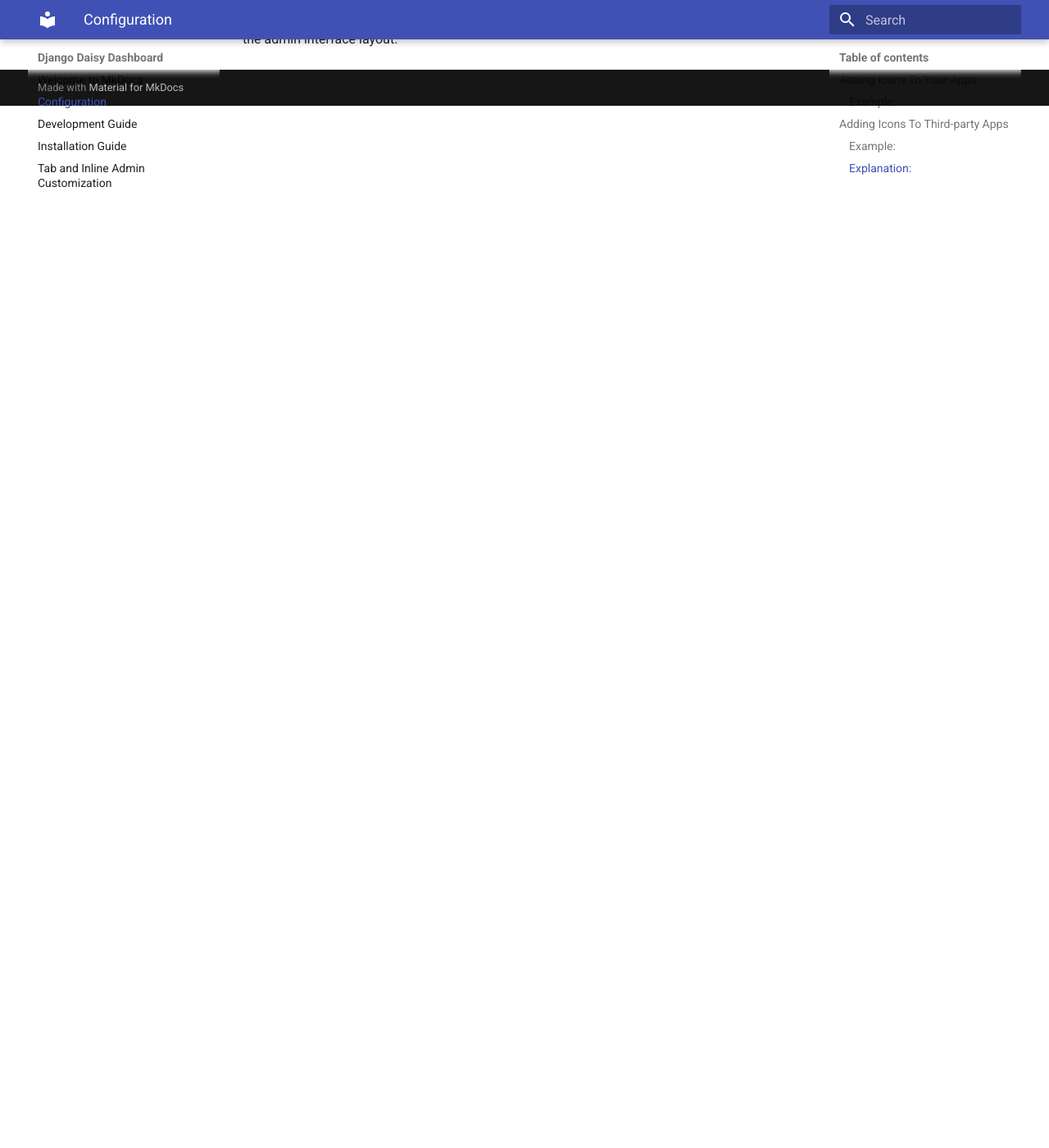
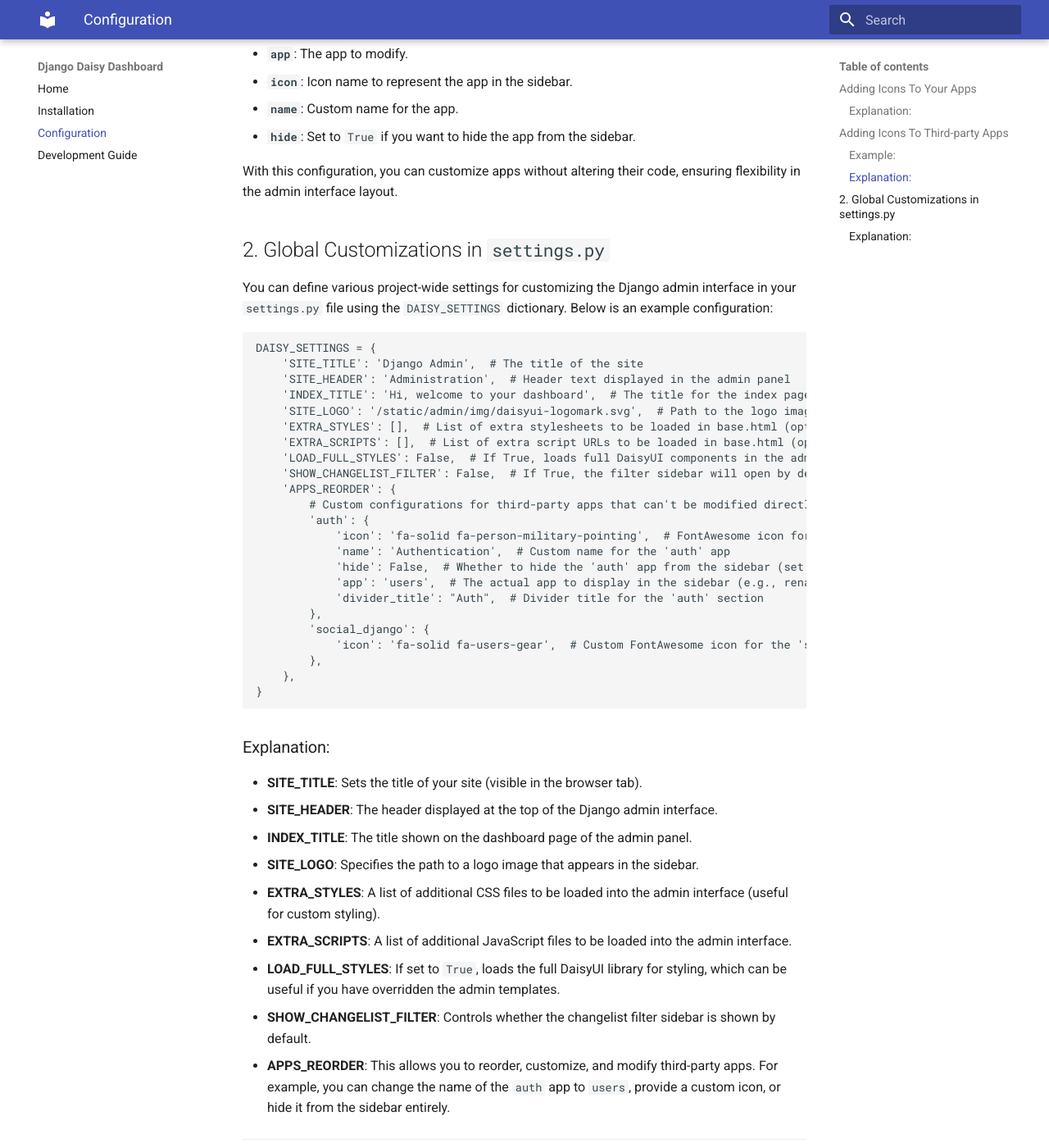
Before and after one commit to hypy13/django-daisy-docs, an MkDocs documentation site: the page built from docs/configuration.md, in a window 1280 px wide and 1400 px high, scrolled down 1405 px. Shown: the whole window at 82% size. Built offline with MkDocs 1.6.1 and Material for MkDocs 9.7.7, drawn with Linux system fonts in a browser that asks for light colours; some of the changed text lies outside the part shown.

Commit message:
update docs

````diff
--- a/docs/configuration.md
+++ b/docs/configuration.md
@@ -1,23 +1,25 @@
 # Configuration
 
 ## Adding Icons To Your Apps
+1. App Configuration in apps.py
 
-To assign a custom icon to a specific app, you can add the `icon` attribute within the app's `AppConfig` class located
-in the `apps.py` file.
+You can configure app-specific settings in the apps.py file for each application within your Django project. Below is an example of how to customize the Polls app:
 
-### Example:
+```py
+class PollsConfig(AppConfig):
+    name = 'polls'  # The name of the app
+    icon = 'fa fa-square-poll-vertical'  # FontAwesome icon for the app (optional)
+    divider_title = "Apps"  # Title of the section divider in the sidebar (optional)
+    priority = 0  # Determines the order of the app in the sidebar (higher values appear first, optional)
+    hide = False  # Set to True to hide the app from the sidebar menu (optional)
+```
+### Explanation:
+- **name**: The name of the app.
+- **icon**: An optional FontAwesome icon to display next to the app name in the sidebar.
+- **divider_title**: The title for the section divider, grouping similar apps together (optional).
+- **priority**: An optional setting that controls the order of apps in the sidebar; higher values appear at the top.
+- **hide**: If set to `True`, the app will be hidden from the sidebar menu.
 
-```python
-from django.apps import AppConfig
-from django.utils.translation import gettext_lazy as _
-
-
-class CustomerConfig(AppConfig):
-    name = 'apps.customer'
-    verbose_name = _('Customers')
-    icon = 'fa fa-users-viewfinder'  # Add your icon class here
-
-```
 
 Django Daisy uses **FontAwesome v5 Free icons** for dashboard customization. You can browse and choose from the
 available free icons on the [FontAwesome website](https://fontawesome.com/icons).
@@ -58,3 +60,46 @@
 
 With this configuration, you can customize apps without altering their code, ensuring flexibility in the admin interface
 layout.
+
+## 2. Global Customizations in `settings.py`
+
+You can define various project-wide settings for customizing the Django admin interface in your `settings.py` file using the `DAISY_SETTINGS` dictionary. Below is an example configuration:
+
+```python
+DAISY_SETTINGS = {
+    'SITE_TITLE': 'Django Admin',  # The title of the site
+    'SITE_HEADER': 'Administration',  # Header text displayed in the admin panel
+    'INDEX_TITLE': 'Hi, welcome to your dashboard',  # The title for the index page of dashboard
+    'SITE_LOGO': '/static/admin/img/daisyui-logomark.svg',  # Path to the logo image displayed in the sidebar
+    'EXTRA_STYLES': [],  # List of extra stylesheets to be loaded in base.html (optional)
+    'EXTRA_SCRIPTS': [],  # List of extra script URLs to be loaded in base.html (optional)
+    'LOAD_FULL_STYLES': False,  # If True, loads full DaisyUI components in the admin (useful if you have custom template overrides)
+    'SHOW_CHANGELIST_FILTER': False,  # If True, the filter sidebar will open by default on changelist views
+    'APPS_REORDER': {
+        # Custom configurations for third-party apps that can't be modified directly in their `apps.py`
+        'auth': {
+            'icon': 'fa-solid fa-person-military-pointing',  # FontAwesome icon for the 'auth' app
+            'name': 'Authentication',  # Custom name for the 'auth' app
+            'hide': False,  # Whether to hide the 'auth' app from the sidebar (set to True to hide)
+            'app': 'users',  # The actual app to display in the sidebar (e.g., rename 'auth' to 'users')
+            'divider_title': "Auth",  # Divider title for the 'auth' section
+        },
+        'social_django': {
+            'icon': 'fa-solid fa-users-gear',  # Custom FontAwesome icon for the 'social_django' app
+        },
+    },
+}
+```
+
+### Explanation:
+- **SITE_TITLE**: Sets the title of your site (visible in the browser tab).
+- **SITE_HEADER**: The header displayed at the top of the Django admin interface.
+- **INDEX_TITLE**: The title shown on the dashboard page of the admin panel.
+- **SITE_LOGO**: Specifies the path to a logo image that appears in the sidebar.
+- **EXTRA_STYLES**: A list of additional CSS files to be loaded into the admin interface (useful for custom styling).
+- **EXTRA_SCRIPTS**: A list of additional JavaScript files to be loaded into the admin interface.
+- **LOAD_FULL_STYLES**: If set to `True`, loads the full DaisyUI library for styling, which can be useful if you have overridden the admin templates.
+- **SHOW_CHANGELIST_FILTER**: Controls whether the changelist filter sidebar is shown by default.
+- **APPS_REORDER**: This allows you to reorder, customize, and modify third-party apps. For example, you can change the name of the `auth` app to `users`, provide a custom icon, or hide it from the sidebar entirely.
+
+---
--- a/mkdocs.yml
+++ b/mkdocs.yml
@@ -7,3 +7,9 @@
 
 plugins:
   - search
+
+nav:
+  - Home: index.md
+  - Installation: installation.md
+  - Configuration: configuration.md
+  - Development Guide: development-guide.md
````
Also changed, not shown: docs/index.md (+18 -12 lines).
